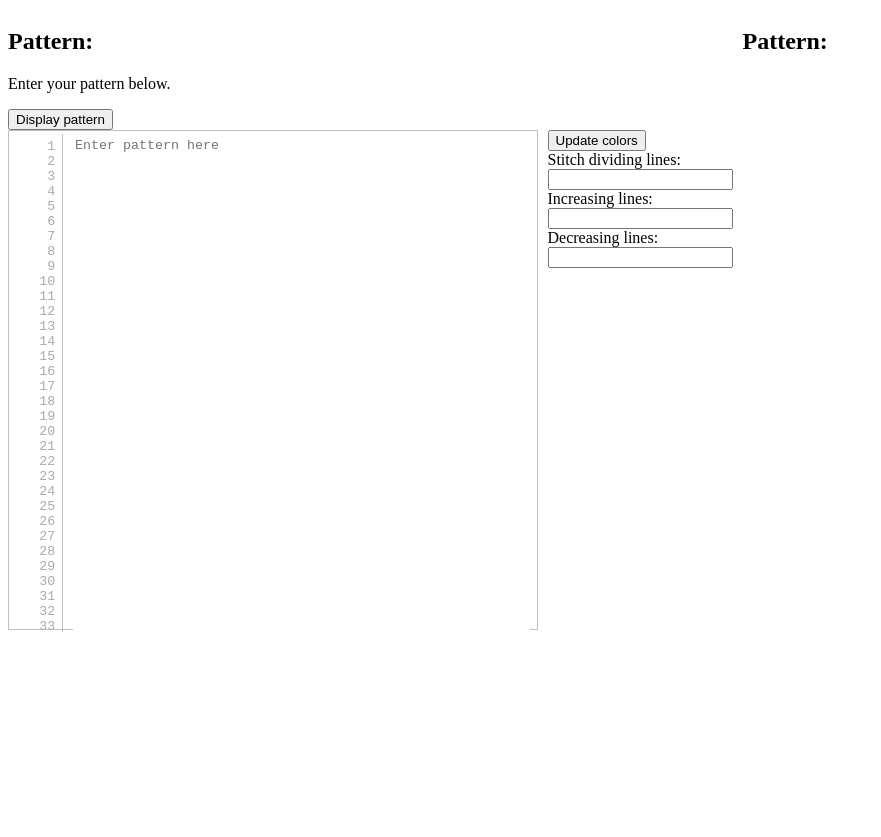
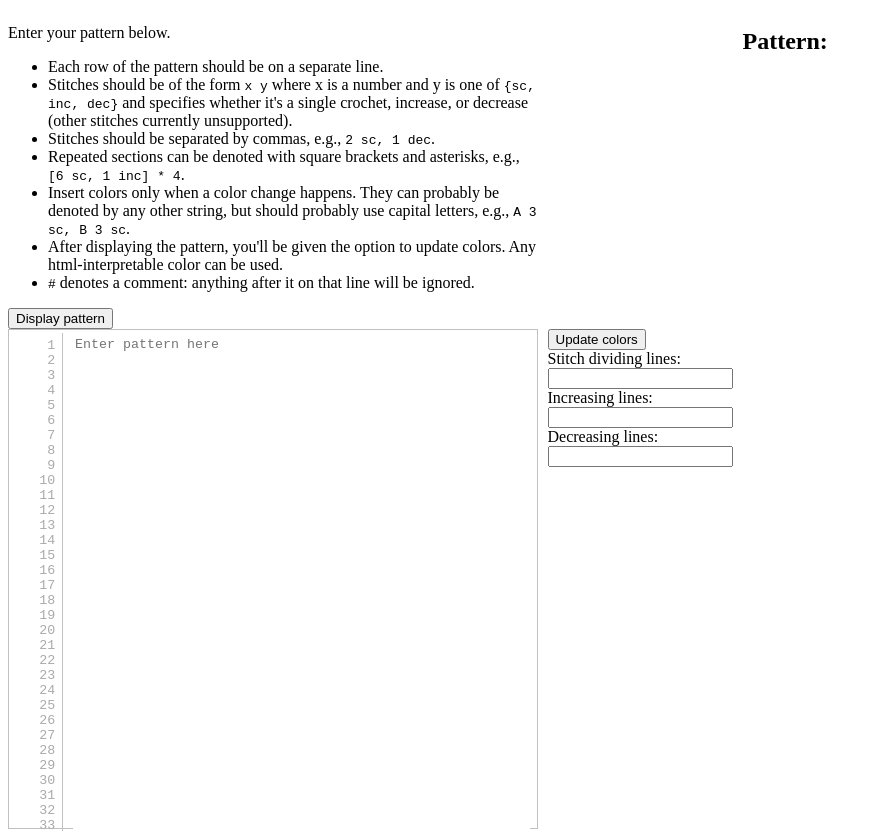
Before and after one commit to billbrod/amigurumi-pattern-display, a plain HTML site: page index.html in a window 1280 px wide. Shown: the whole page, without its empty margins (0-881 px from the left). Before the commit the page ends 800 px from the top, so only its background shows below. Drawn offline with nearby package versions, Linux system fonts and the light colour scheme.

Commit message:
adds description of pattern syntax

```diff
--- a/index.html
+++ b/index.html
@@ -31,11 +31,21 @@
     <body>
         <div class='grid-container'>
             <div>
-                <h2>Pattern:</h2>
                 <p>Enter your pattern below.</p>
+                <ul>
+                    <li>Each row of the pattern should be on a separate line.</li>
+                    <li>Stitches should be of the form <tt>x y</tt> where x is a number and y is one of <tt>{sc, inc, dec}</tt> and specifies whether it's a single crochet, increase, or decrease (other stitches currently unsupported).</li>
+                    <li>Stitches should be separated by commas, e.g., <tt>2 sc, 1 dec</tt>.</li>
+                    <li>Repeated sections can be denoted with square brackets and asterisks, e.g., <tt>[6 sc, 1 inc] * 4</tt>.</li>
+                    <li>Insert colors only when a color change happens. They can probably be denoted by any other string, but should probably use capital letters, e.g., <tt>A 3 sc, B 3 sc</tt>.</li>
+                    <li>After displaying the pattern, you'll be given the option to update colors. Any html-interpretable color can be used.</li>
+                    <li><tt>#</tt> denotes a comment: anything after it on that line will be ignored.</li>
+                </ul>
                 <button onclick='display_pattern()'>Display pattern</button>
             </div>
+            <!-- add somethign to highlight apparently malformed patterns? missing commas, etc -->
             <!-- something to rotate starting point? lines still locked to first stich, but would make it easier to see colored patterns that span rows -->
+            <!-- add toggle between current view and size-constant view (0-aligned and centered) -->
             <textarea placeholder='Enter pattern here' id='input-text'></textarea>
             <div></div>
             <form id='color-form' action='javascript:update_colors()'>
```
